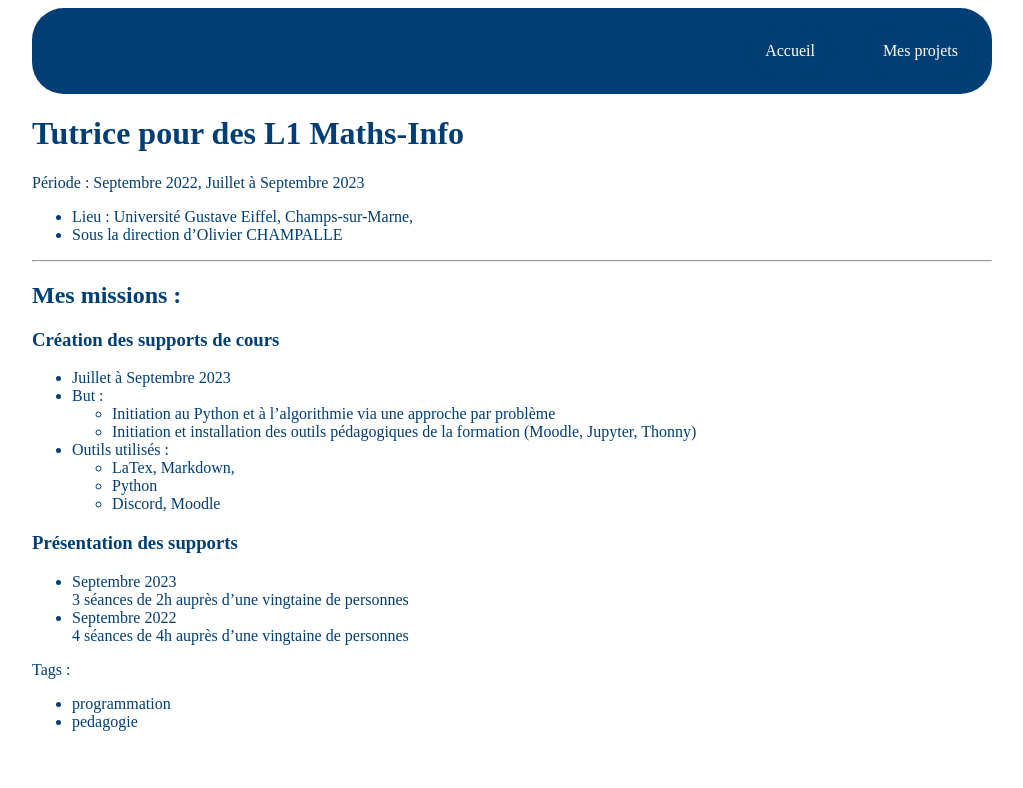
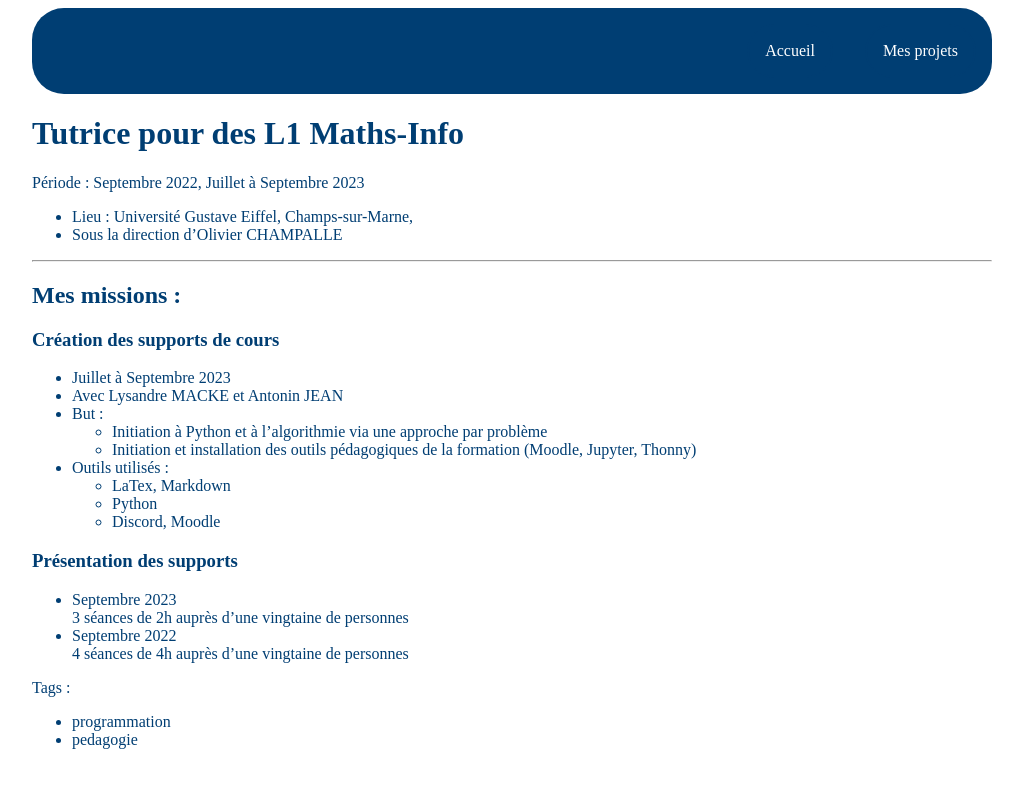
Before and after one commit to Melokye/Melokye.github.io, a Jekyll site: the page built from collections/_projects/tutorat_L1.md, in a window 1280 px wide. Shown: the top 788 px of the page, without its empty margins (128-1151 px from the left). Built offline with Jekyll 4.4.1, drawn with Linux system fonts in a browser that asks for light colours.

Commit message:
ajout collaborateurs

```diff
--- a/collections/_projects/tutorat_L1.md
+++ b/collections/_projects/tutorat_L1.md
@@ -15,11 +15,12 @@ debut: "Septembre 2022, Juillet à Septembre 2023"
 ## Mes missions :
 ### Création des supports de cours
 - Juillet à Septembre 2023
+- Avec Lysandre MACKE et Antonin JEAN
 - But :
-    - Initiation au Python et à l'algorithmie via une approche par problème
+    - Initiation à Python et à l'algorithmie via une approche par problème
     - Initiation et installation des outils pédagogiques de la formation (Moodle, Jupyter, Thonny)
 - Outils utilisés :
-    - LaTex, Markdown,
+    - LaTex, Markdown
     - Python
     - Discord, Moodle
 
```
